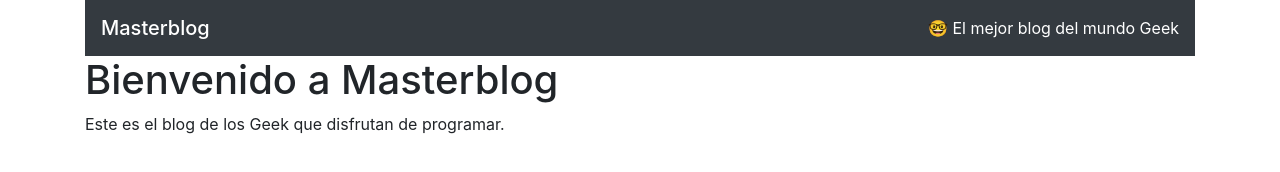
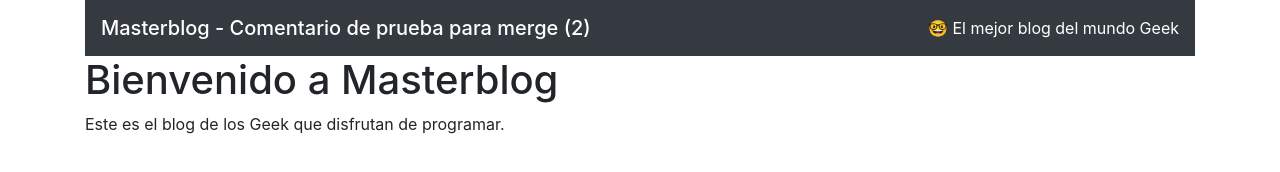
Before and after one commit to alecarol1/masterblog, a plain HTML site: page index.html in a window 1280 px wide. Drawn offline with nearby package versions, Linux system fonts and the light colour scheme.

Commit message:
Comentario de prueba en Navbar para merge (Header)

```diff
--- a/index.html
+++ b/index.html
@@ -19,7 +19,7 @@
 			<div class="col">
 				<!-- Prueba comentario -->
 				<nav class="navbar navbar-dark bg-dark">
-					<span class="navbar-brand mb-0 h1">Masterblog</span>
+					<span class="navbar-brand mb-0 h1">Masterblog - Comentario de prueba para merge (2)</span>
 					<span class="text-white">&#129299; El mejor blog del mundo Geek</span>
 				</nav>
 			</div>
```
